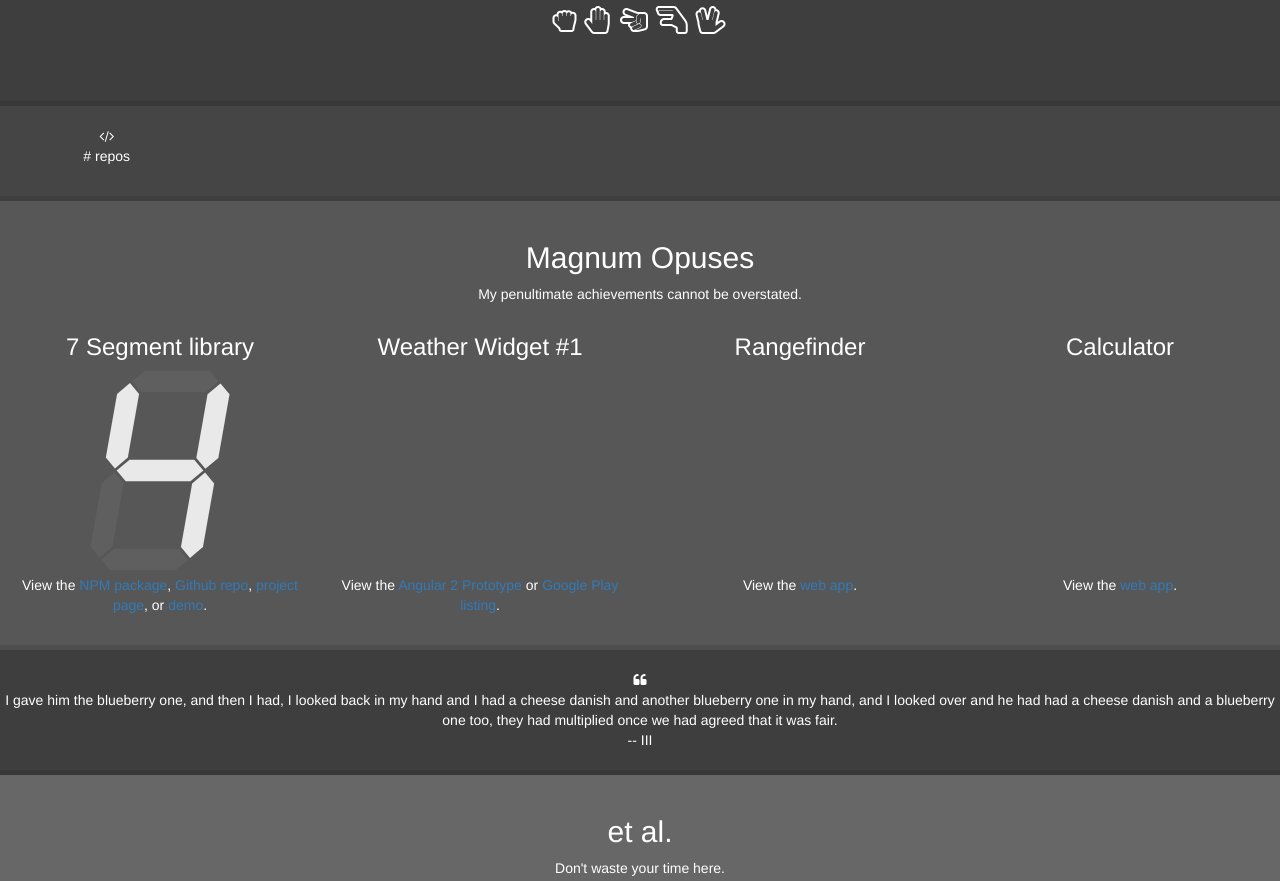
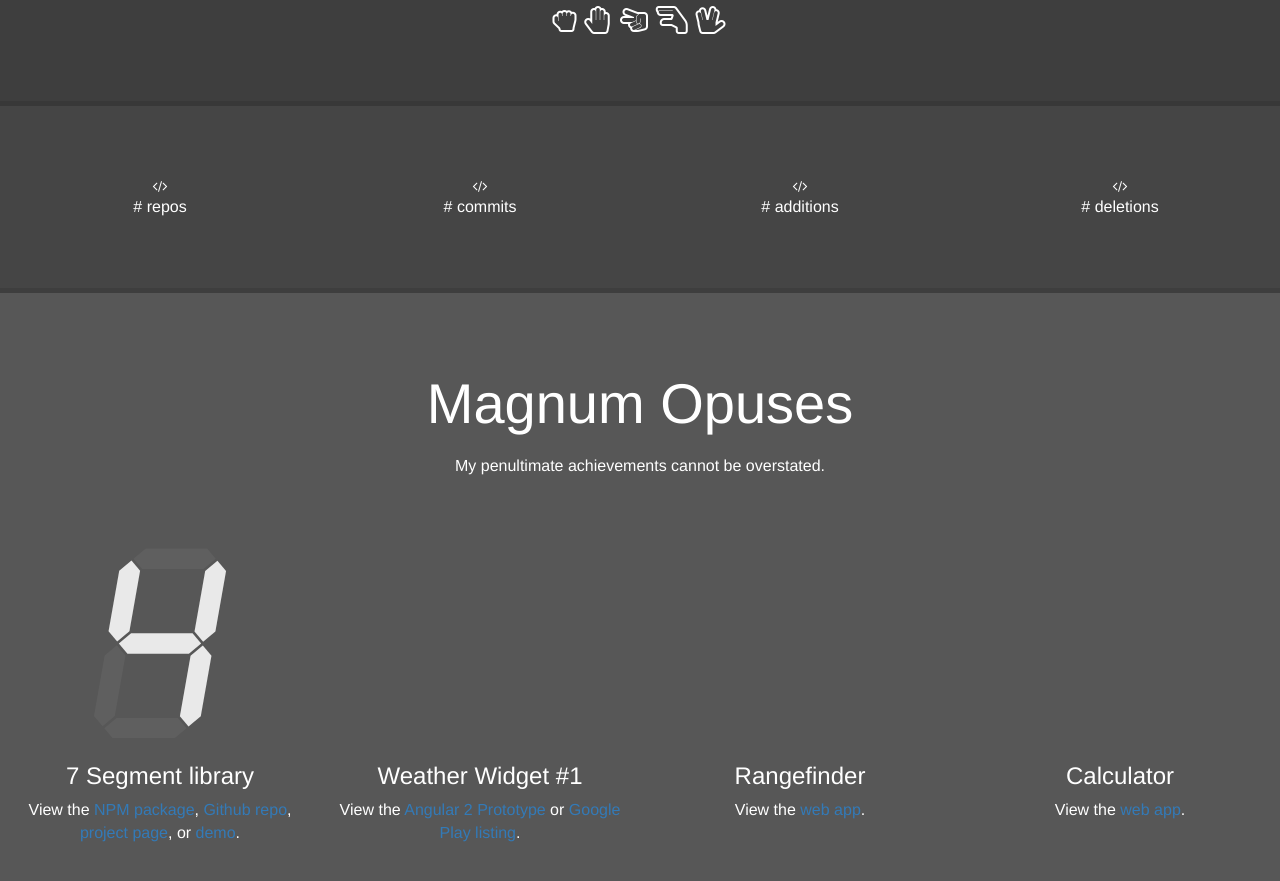
Before and after one commit to tdillon/tdillon.github.io, a website: page index.html in a window 1280 px wide. Shown: the part 560-1441 px from the top of the page. Drawn offline with nearby package versions, Linux system fonts and the light colour scheme; no server answers.

Commit message:
minor style and html updates

```diff
--- a/css/my.css
+++ b/css/my.css
@@ -1,6 +1,8 @@
 body {
     color: #fff;
 }
+
+canvas{margin-top: 50px;}
 
 header,
 section,
@@ -16,8 +18,15 @@ footer {
     background: #3E3E3E;
 }
 
+/*Stats*/
 section:nth-of-type(1) {
     background: #454545;
+}
+section:nth-of-type(1) > div > div {
+    margin: 50px 0;
+}
+section:nth-of-type(1) p {
+    margin:0;
 }
 
 section:nth-of-type(2) {
@@ -49,6 +58,17 @@ h1> a {
     color: rgba(255, 255, 255, .2);
 }
 
+section  h2 {
+    margin: 60px 0 20px;
+    font-size: 56px;
+}
+
+section  p {
+    margin: 0 0 20px;
+    font-size: 16px;
+}
+
+
 #rpsls { font-size: 2em; }
 
 #rpslsP1 {margin-right: 1em;}
--- a/index.html
+++ b/index.html
@@ -56,9 +56,21 @@
 
 <section class="container-fluid">
     <div class="row">
-        <div class="col-sm-2">
+        <div class="col-xs-12 col-sm-6 col-md-3 col-lg-3">
             <i class="fa fa-code"></i>
             <p><span id=numGithubRepos>#</span> repos</p>
+        </div>
+        <div class="col-xs-12 col-sm-6 col-md-3 col-lg-3">
+            <i class="fa fa-code"></i>
+            <p><span id=x>#</span> commits</p>
+        </div>
+        <div class="col-xs-12 col-sm-6 col-md-3 col-lg-3">
+            <i class="fa fa-code"></i>
+            <p><span id=y>#</span> additions</p>
+        </div>
+        <div class="col-xs-12 col-sm-6 col-md-3 col-lg-3">
+            <i class="fa fa-code"></i>
+            <p><span id=z>#</span> deletions</p>
         </div>
     </div>
 </section>
@@ -73,8 +85,8 @@
         </div>
 
         <div class="col-xs-12 col-sm-6 col-md-4 col-lg-3">
+            <canvas id=cvsSeven height=190 width=190></canvas>
             <h3>7 Segment library</h3>
-            <canvas id=cvsSeven height=200 width=200></canvas>
             <p>
                 View the
                 <a href="https://www.npmjs.com/package/seven-segment">NPM package</a>,
@@ -85,8 +97,8 @@
         </div>
 
         <div class="col-xs-12 col-sm-6 col-md-4 col-lg-3">
+            <canvas height=190 width=190></canvas>
             <h3>Weather Widget #1</h3>
-            <canvas height=200 width=200></canvas>
             <p>
                 View the
                 <a href=weather>Angular 2 Prototype</a> or
@@ -95,16 +107,16 @@
         </div>
 
         <div class="col-xs-12 col-sm-6 col-md-4 col-lg-3">
+            <canvas height=190 width=190></canvas>
             <h3>Rangefinder</h3>
-            <canvas height=200 width=200></canvas>
             <p>
                 View the <a href=rangefinder>web app</a>.
             </p>
         </div>
 
         <div class="col-xs-12 col-sm-6 col-md-4 col-lg-3">
+            <canvas height=190 width=190></canvas>
             <h3>Calculator</h3>
-            <canvas height=200 width=200></canvas>
             <p>
                 View the <a href=calculator>web app</a>.
             </p>
```
